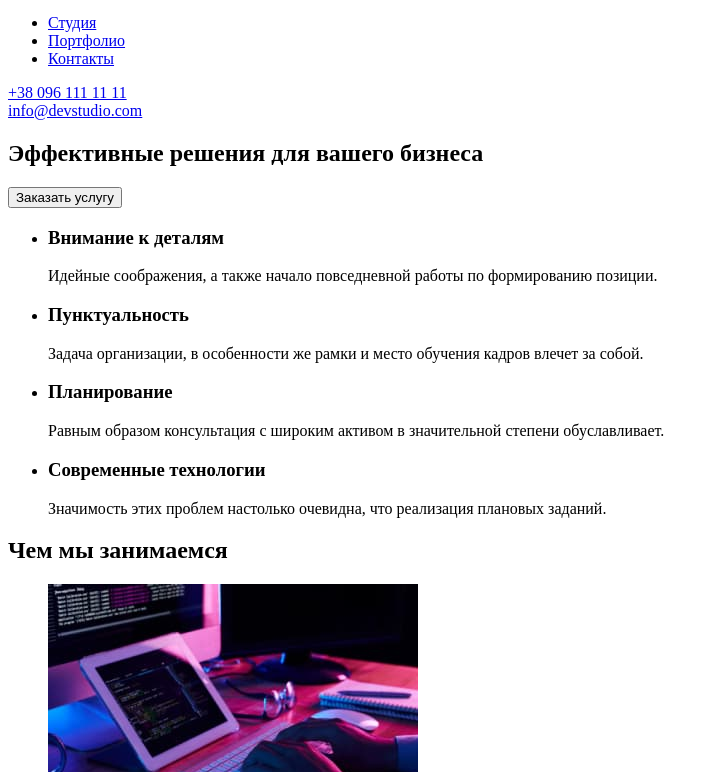
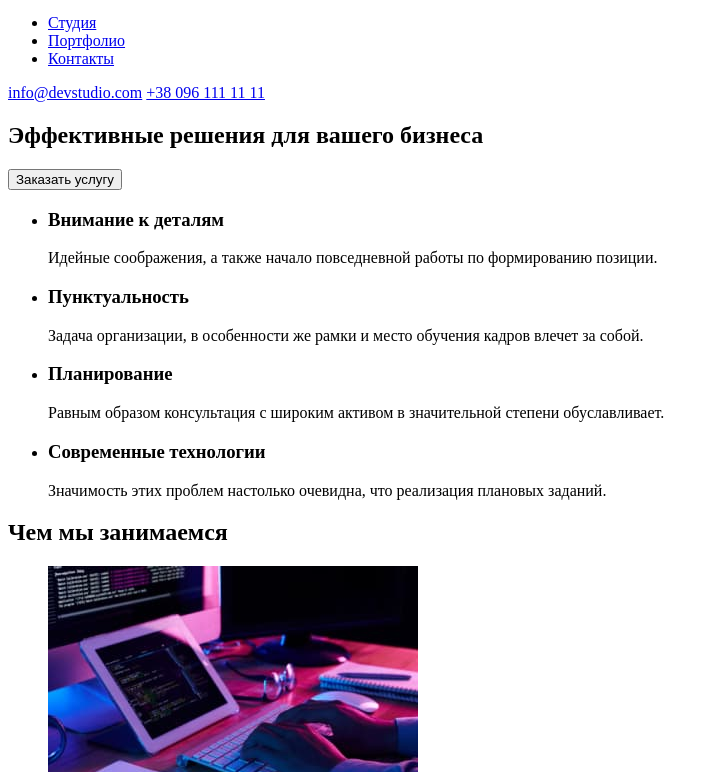
Before and after one commit to PrAnastasiia/goit-markup-hw-01, a plain HTML site: page index.html in a window 1280 px wide. Shown: the part 28-800 px from the top of the page, without its empty margins (0-719 px from the left). Drawn offline with Linux system fonts and the light colour scheme.

Commit message:
added edits

```diff
--- a/index.html
+++ b/index.html
@@ -16,8 +16,8 @@
           <li class="nav-link"><a href="@">Контакты</a></li>
         </ul>
       </nav>
-      <div class="number"><a href="tel:+380961111111">+38 096 111 11 11</a></div>
-      <div class="email"><a href="mailto:info@devstudio.com">info@devstudio.com</a></div>
+      <a href="mailto:info@devstudio.com">info@devstudio.com</a>
+      <a href="tel:+380961111111">+38 096 111 11 11</a>
     </header>
 
     <main>
```
